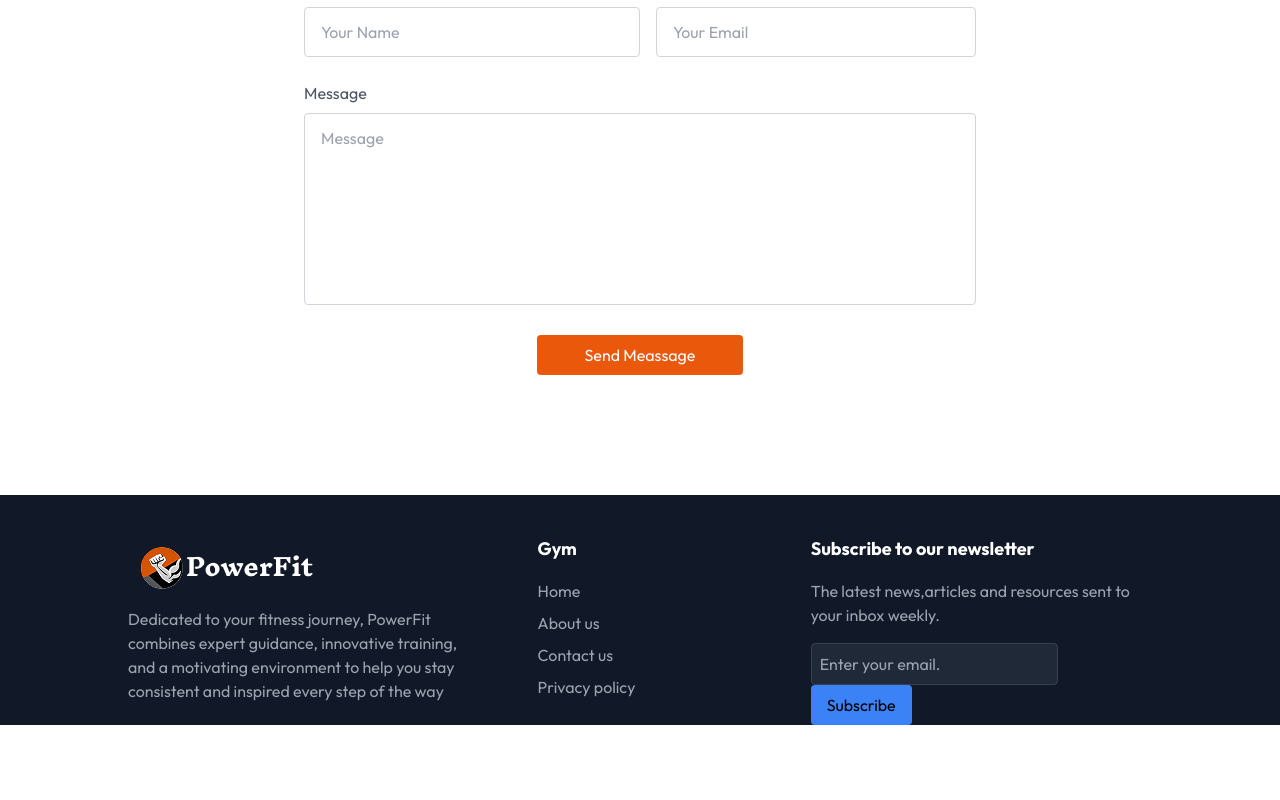
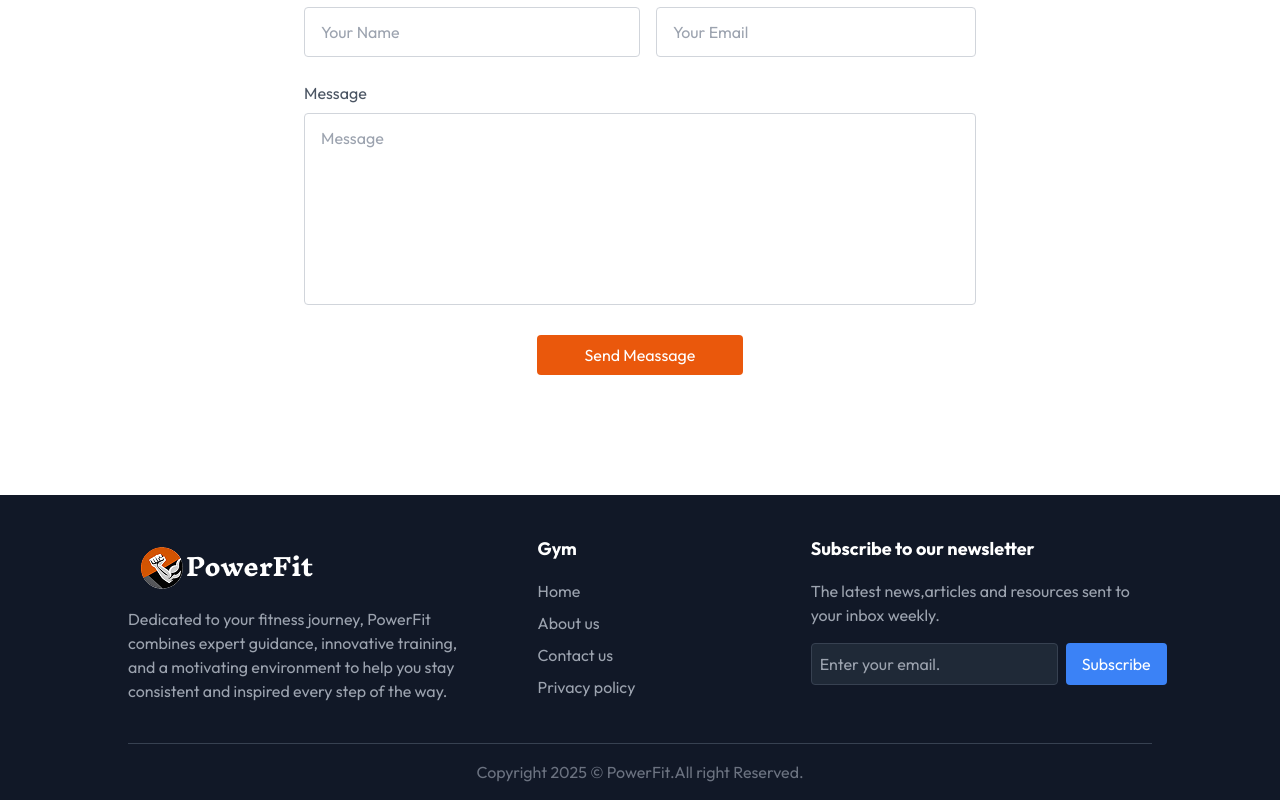
Before and after one commit to sewminiJayawardhana/PowerFit, a React (Vite) app: page / in a window 1280 px wide. Shown: the part 3613-4413 px from the top of the page. Before the commit the page ends 4338 px from the top, so only its background shows below. Built offline with nearby package versions, Linux system fonts and the light colour scheme.

Commit message:
Updated Footer component: fix text formatting, add newsletter input styles, and add copyright notice

```diff
--- a/src/components/Footer.jsx
+++ b/src/components/Footer.jsx
@@ -7,7 +7,7 @@
       <div className='container mx-auto flex flex-col md:flex-row justify-between items-start'>
         <div className='w-full md:w-1/3 mb-8 md:mb-0'>
             <img src={assets.logo} alt="" />
-            <p className='text-gray-400 mt-4'>Dedicated to your fitness journey, PowerFit combines expert guidance, innovative training, and a motivating environment to help you stay consistent and inspired every step of the way</p>
+            <p className='text-gray-400 mt-4'>Dedicated to your fitness journey, PowerFit combines expert guidance, innovative training, and a motivating environment to help you stay consistent and inspired every step of the way.</p>
         </div>
         <div className='w-full md:w-1/5 mb-8 md:mb-0'>
             <h3 className='text-white text-lg font-bold mb-4'>Gym</h3>
@@ -21,13 +21,15 @@
         <div className='w-full md:w-1/3'>
             <h3 className='text-white text-lg font-bold mb-4'>Subscribe to our newsletter</h3>
             <p className='text-gray-400 mb-4 max-w-80'>The latest news,articles and resources sent to your inbox weekly.</p>
-            <div>
+            <div className='flex gap-2'>
                 <input type="email" placeholder='Enter your email.' className='p-2 rounded bg-gray-800 text-gray-400 border border-gray-700 focus:outline-none w-full md:w-auto'/>
-                <button className='py-2 px-4 rounded bg-blue-500'>Subscribe</button>
+                <button className='py-2 px-4 rounded bg-blue-500 text-white'>Subscribe</button>
             </div>
         </div>
       </div>
-      <div></div>
+      <div className='border-t border-gray-700 py-4 mt-10 text-center text-gray-500'>
+        Copyright 2025 © PowerFit.All right Reserved.
+      </div>
     </div>
   )
 }
```
